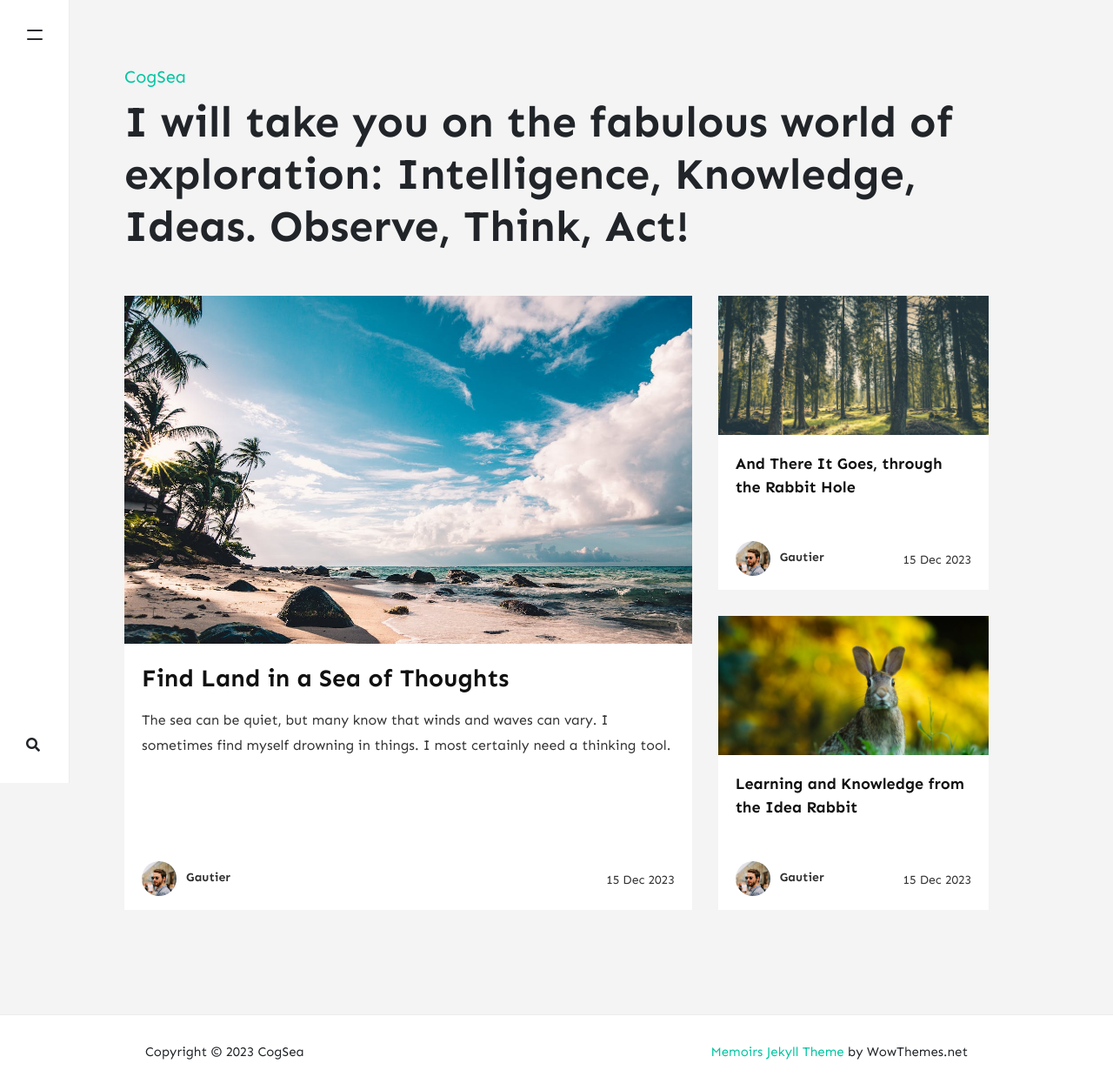
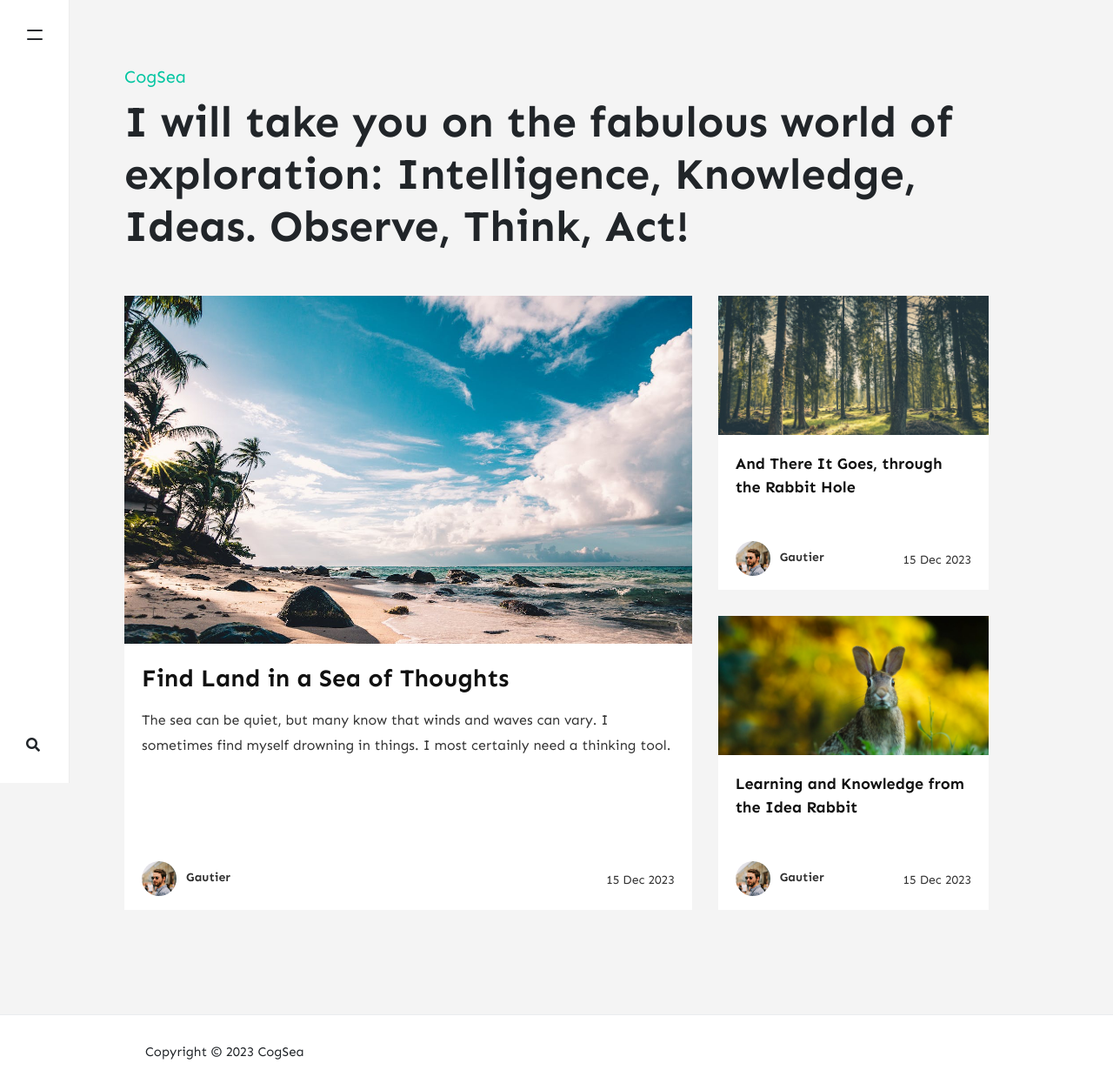
Before and after one commit to cogsea/cogsea.github.io, a Jekyll site: the page built from index.html, in a window 1280 px wide. Shown: the whole page at 87% size. Built offline with Jekyll 4.4.1, drawn with Linux system fonts in a browser that asks for light colours; nearby versions of some CDN libraries; the list of posts is cut into pages by our own code; comment, search, counter and statistics services are not loaded.

Commit message:
Removes ad for theme

```diff
--- a/_layouts/default.html
+++ b/_layouts/default.html
@@ -116,7 +116,7 @@
                 Copyright © {{ site.time | date: "%Y" }} {{ site.name }}
             </div>
             <div class="col-md-6 col-sm-12 text-center text-lg-right">
-                <a target="_blank" href="https://www.wowthemes.net/memoirs-free-jekyll-theme/">Memoirs Jekyll Theme</a> by WowThemes.net
+                <!-- <a target="_blank" href="https://www.wowthemes.net/memoirs-free-jekyll-theme/">Memoirs Jekyll Theme</a> by WowThemes.net -->
             </div>
         </div>
     </div>
```
